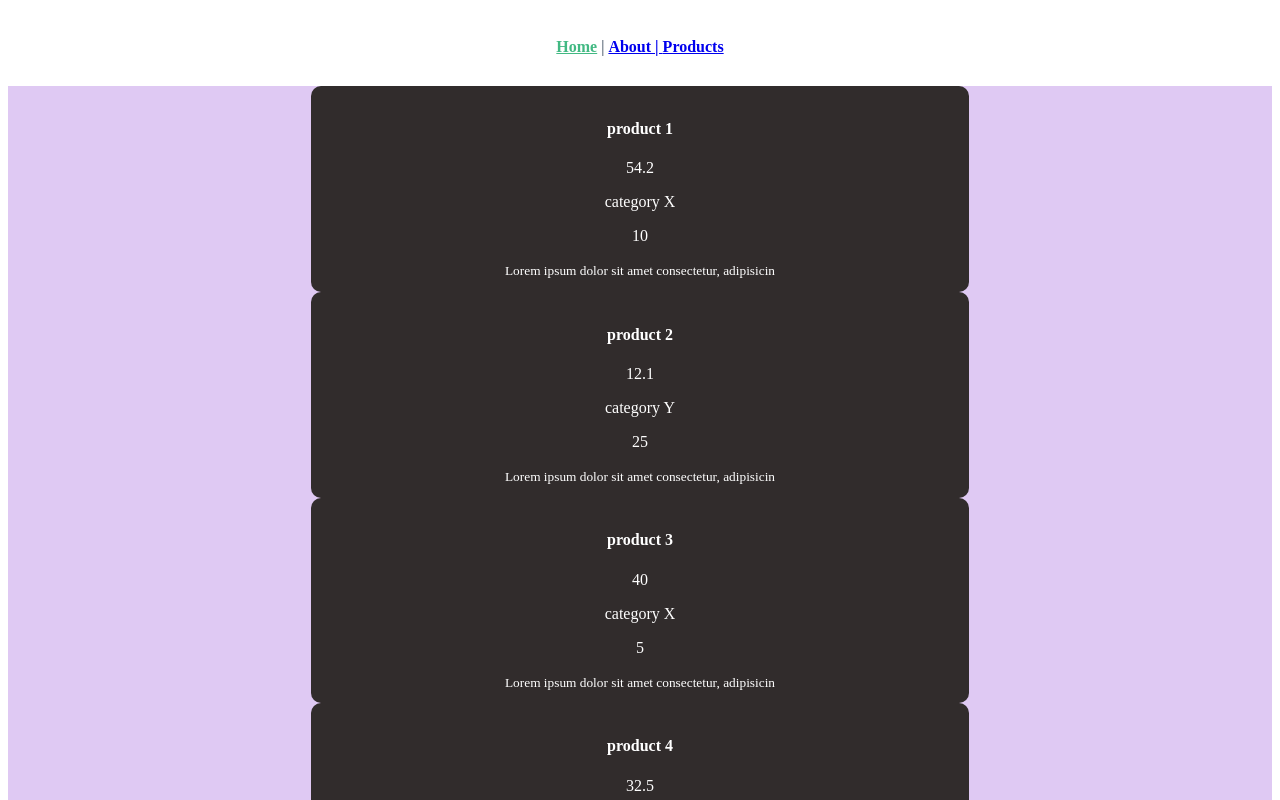
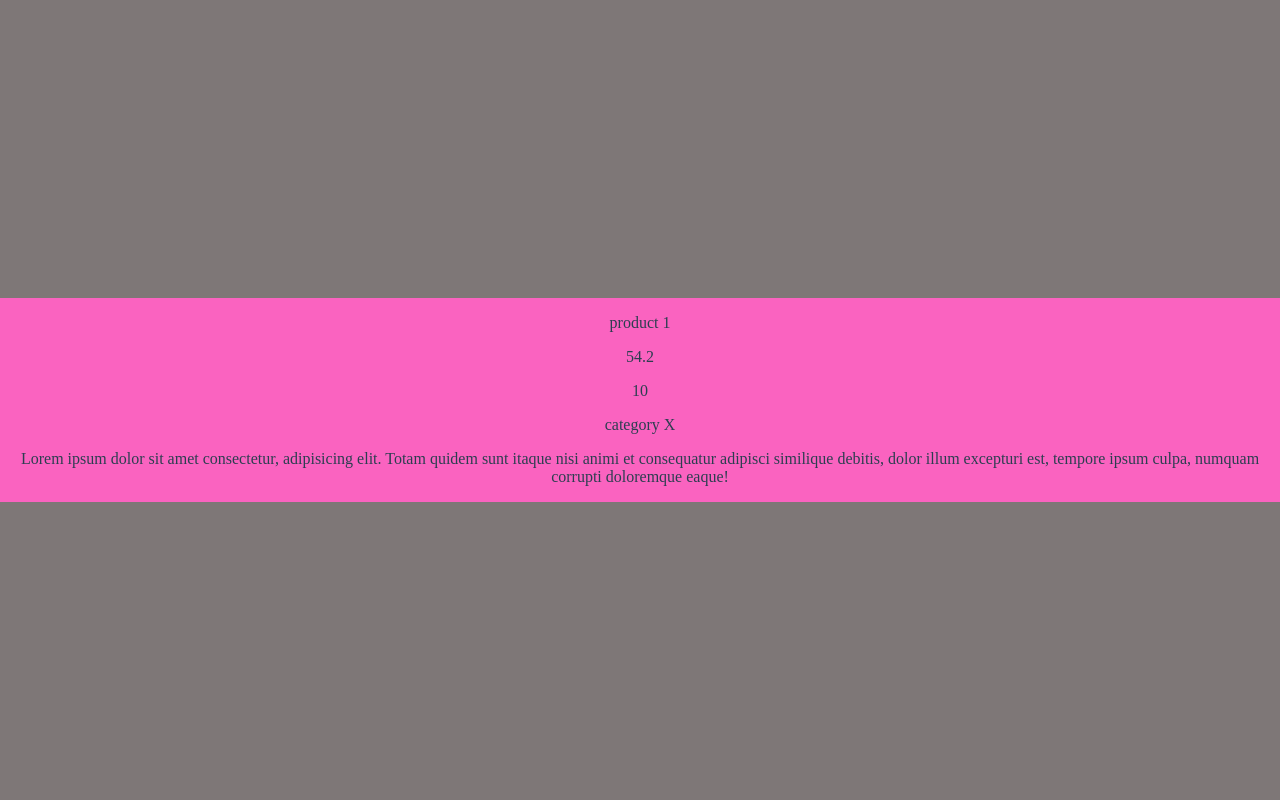
Before and after one commit to negarMiralaie/shopping-cart-vuex, a Vue app in the folder shopping-cart-1/: page / in a window 1280 px wide. Both pictures are taken after a click on the element 640 px from the left and 188 px from the top of the page. Shown: the top 800 px of the page. Built offline with nearby package versions, Linux system fonts and the light colour scheme.

Commit message:
styled ProductDetails

```diff
--- a/shopping-cart-1/src/views/products/ProductDetails.vue
+++ b/shopping-cart-1/src/views/products/ProductDetails.vue
@@ -1,40 +1,50 @@
 <template>
-  <section v-if="isShowProductDetails">
-      <p>{{product.name}}</p>
+  <section v-if="isShowProductDetails" class="productDetailsBg">
+    <section class="productDetails">
+      <p>{{ product.name }}</p>
+      <p>{{product.price}}</p>
+      <p>{{product.quantity}}</p>
+      <p>{{product.category}}</p>
+      <p>{{product.description}}</p>
     </section>
+  </section>
 </template>
 
 <script>
-import ProductCard from './productCard.vue'
+import ProductCard from "./productCard.vue";
 
 export default {
   name: "ProductDetails",
-  components: {ProductCard},
+  components: { ProductCard },
   props: ["product", "isShowProductDetails"],
   data() {
     return {};
   },
   mounted() {
-      console.log("mounted")
+    console.log("mounted");
     console.log(this.product);
   },
 };
 </script>
 
 <style scoped>
-section {
-  background-color: red;
-  /* position:fixed;
-    top: 0;
-    right: 0;
-    bottom: 0;
-    left: 0; */
+.productDetailsBg{
+  background-color: rgb(126, 119, 119);
+  position: fixed;
+  top: 0;
+  right: 0;
+  bottom: 0;
+  left: 0;
   width: 100%;
   height: 100%;
   z-index: 5;
+  display: grid;
+  place-items: center;
 }
 
-p {
-  background-color: rgb(18, 126, 8);
+.productDetails{
+  background-color:rgb(250, 99, 192);
+  position: fixed;
 }
+
 </style>
```
